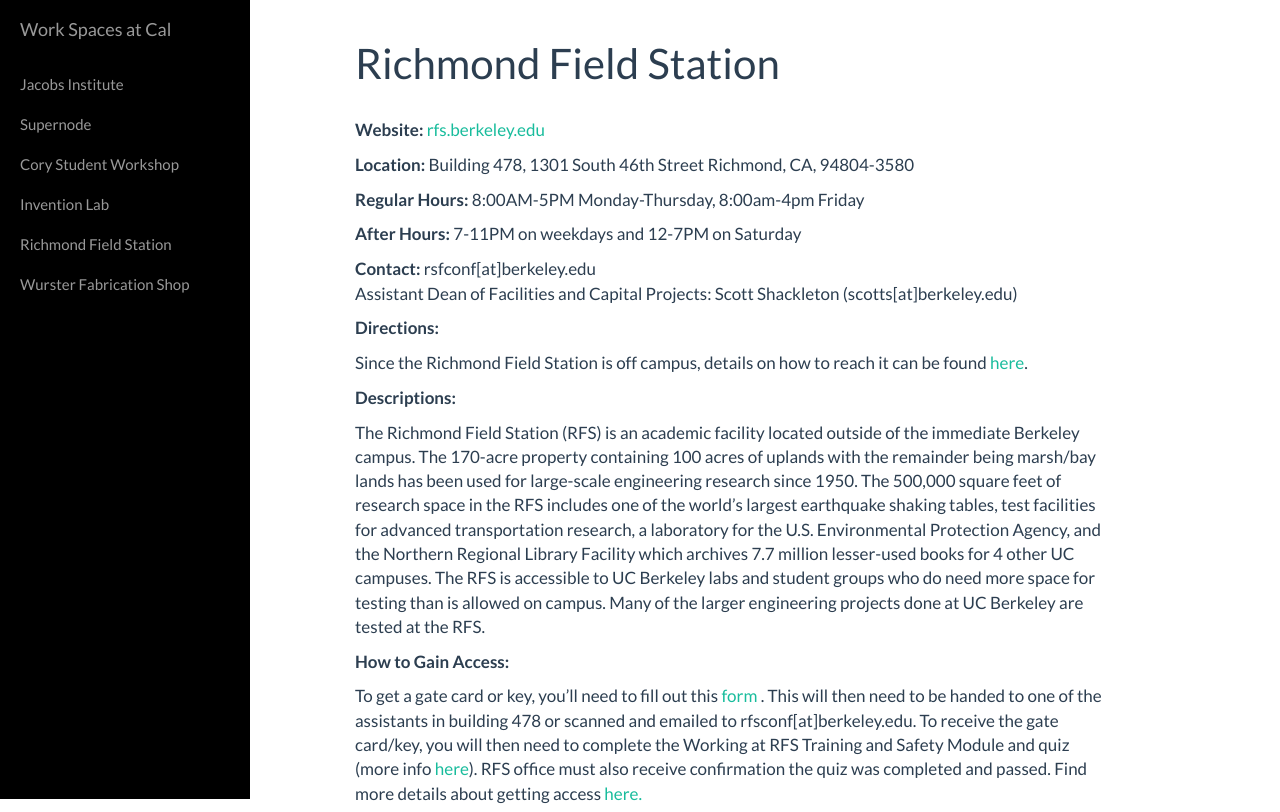
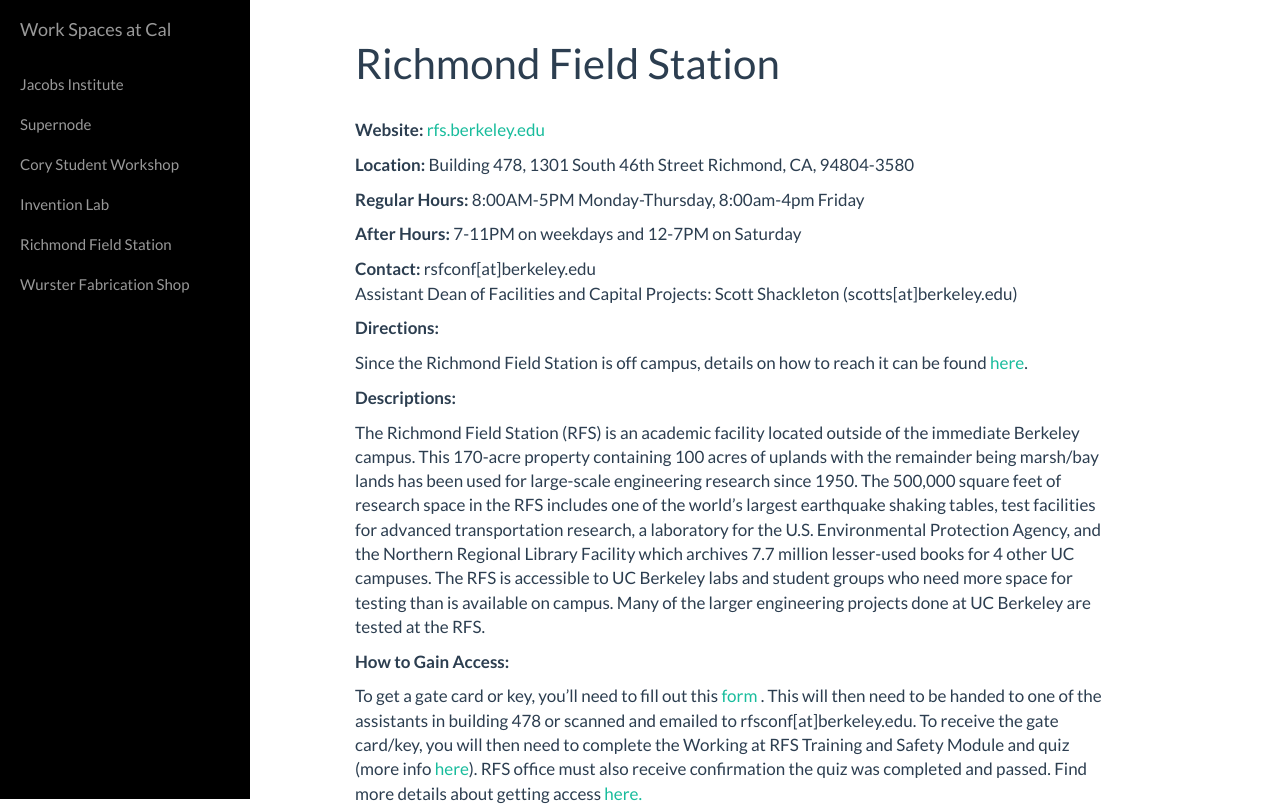
Before and after one commit to ucberkeleyrobotics/website, a Flask app: page /related/spaces/RSF/ in a window 1280 px wide. Shown: the part 61-873 px from the top of the page. Run offline with Flask 2, Linux system fonts and the light colour scheme; some libraries are stand-ins or nearby versions.

Commit message:
took the liberty of changing some grammars that were bothering me

```diff
--- a/templates/related/spaces/RSF.html
+++ b/templates/related/spaces/RSF.html
@@ -17,7 +17,7 @@
 			<p><b>Directions:</b></p>
 			<p> Since the Richmond Field Station is off campus, details on how to reach it can be found <a href="http://rfs-operations.berkeley.edu/explore_directions.htm" target="_blank">here</a>.</p>
 			<p><b>Descriptions: </b></p>
-			<p>The Richmond Field Station (RFS) is an academic facility located outside of the immediate Berkeley campus. The 170-acre property containing 100 acres of uplands with the remainder being marsh/bay lands has been used for large-scale engineering research since 1950. The 500,000 square feet of research space in the RFS includes one of the world’s largest earthquake shaking tables, test facilities for advanced transportation research, a laboratory for the U.S. Environmental Protection Agency, and the Northern Regional Library Facility which archives 7.7 million lesser-used books for 4 other UC campuses. The RFS is accessible to UC Berkeley labs and student groups who do need more space for testing than is allowed on campus. Many of the larger engineering projects done at UC Berkeley are tested at the RFS. </p>
+			<p>The Richmond Field Station (RFS) is an academic facility located outside of the immediate Berkeley campus. This 170-acre property containing 100 acres of uplands with the remainder being marsh/bay lands has been used for large-scale engineering research since 1950. The 500,000 square feet of research space in the RFS includes one of the world’s largest earthquake shaking tables, test facilities for advanced transportation research, a laboratory for the U.S. Environmental Protection Agency, and the Northern Regional Library Facility which archives 7.7 million lesser-used books for 4 other UC campuses. The RFS is accessible to UC Berkeley labs and student groups who need more space for testing than is available on campus. Many of the larger engineering projects done at UC Berkeley are tested at the RFS. </p>
 
 			<p><b>How to Gain Access:</b></p>
 			<p>To get a gate card or key, you’ll need to fill out this <a href="http://rfs-operations.berkeley.edu/Key.Gate%20App%20April2012.pdf" target="_blank">form </a>. This will then need to be handed to one of the assistants in building 478 or scanned and emailed to rfsconf[at]berkeley.edu. To receive the gate card/key, you will then need to complete the Working at RFS Training and Safety Module and quiz (more info <a href="http://rfs-env.berkeley.edu/about.html#working" target="_blank"> here</a>). RFS office must also receive confirmation the quiz was completed and passed. Find more details about getting access <a href="http://rfs-operations.berkeley.edu/explore_forms.htm" target="_blank"> here.</a> </p>
```
